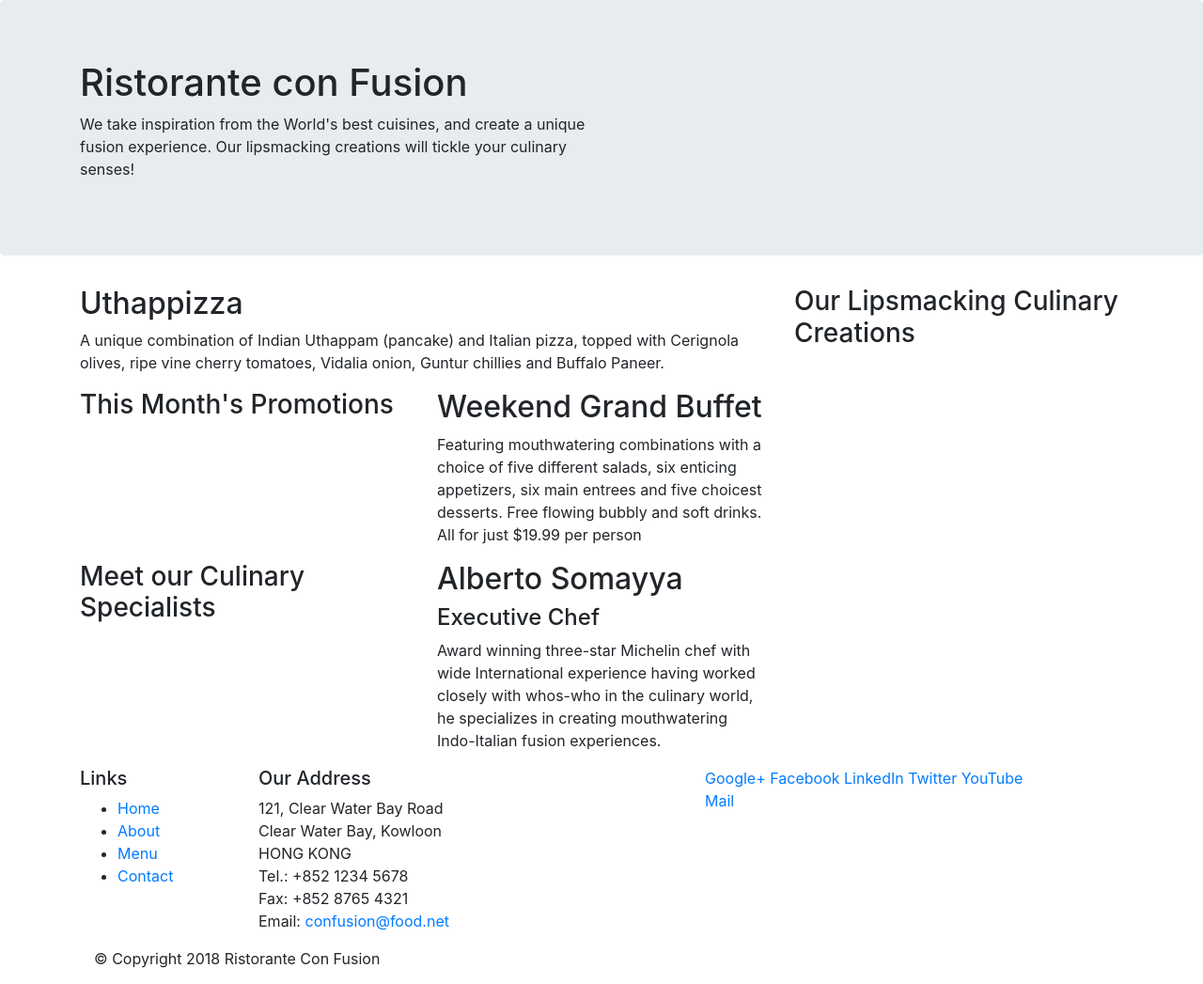
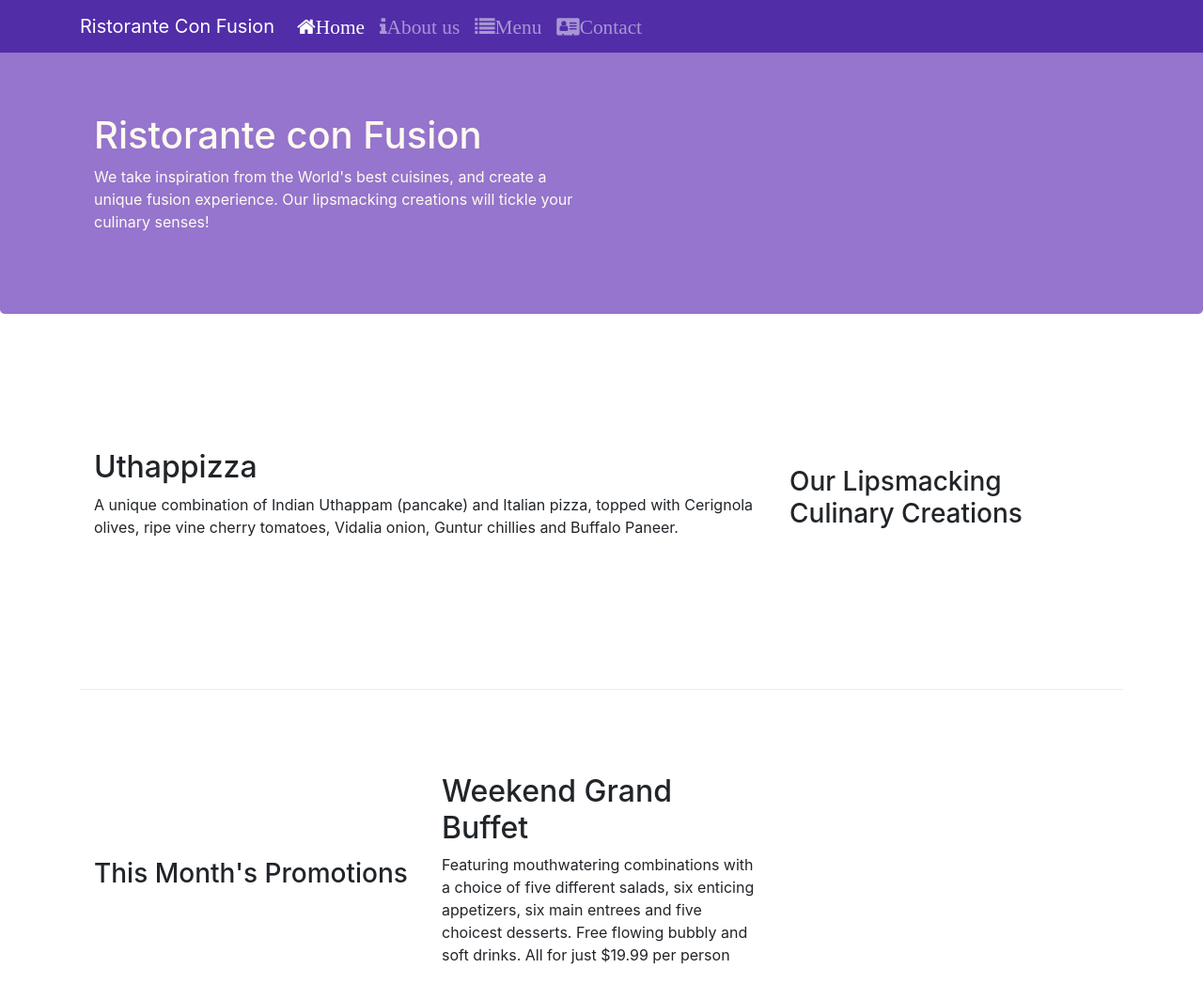
Before and after one commit to jitenvij1992/bootstrap, a website: page index.html in a window 1280 px wide. Shown: the top 1047 px of the page at 94% size. Drawn offline with nearby package versions, Linux system fonts and the light colour scheme.

Commit message:
added navigation and icons

```diff
--- /dev/null
+++ b/css/style.css
@@ -0,0 +1,38 @@
+.row-header{
+    margin:0px auto;
+    padding:0px;
+}
+
+.row-content {
+    margin:0px auto;
+    padding: 50px 0px 50px 0px;
+    border-bottom: 1px ridge;
+    min-height:400px;
+}
+
+footer{
+    background-color: #D1C4E9;
+    margin:0px auto;
+    padding: 20px 0px 20px 0px;
+}
+.jumbotron {
+    padding:70px 30px 70px 30px;
+    margin:0px auto;
+    background: #9575CD ;
+    color:floralwhite;
+}
+
+.address{
+    font-size:80%;
+    margin:0px;
+    color:#0f0f0f;
+}
+
+body{
+    padding:50px 0px 0px 0px;
+    z-index:0;
+}
+
+.navbar-dark {
+     background-color: #512DA8;
+}
--- a/index.html
+++ b/index.html
@@ -10,13 +10,32 @@
 
   <!-- Bootstrap CSS -->
   <link rel="stylesheet" href="node_modules/bootstrap/dist/css/bootstrap.min.css">
+  <link rel="stylesheet" href="node_modules/font-awesome/css/font-awesome.min.css">
+  <link rel="stylesheet" href="node_modules/bootstrap-social/bootstrap-social.css">
+  <link href="css/style.css" rel="stylesheet">
 </head>
 
 <body>
+  <nav class="navbar navbar-dark navbar-expand-sm fixed-top">
+    <div class="container">
+      <button class="navbar-toggler" type="button" data-toggle="collapse" data-target="#NAVBAR">
+        <span class="navbar-toggler-icon"></span>
+      </button>
+        <a class="navbar-brand" href="#">Ristorante Con Fusion</a>
+        <div id="NAVBAR" class="collapse navbar-collapse">
+          <ul class="navbar-nav mr-auto">
+            <li class="nav-item"><a  class="nav-link active" href="#"><span class="fa fa-home fa-lg"/>Home</a></li>
+            <li class="nav-item"><a  class="nav-link" href="./aboutus.html"><span class="fa fa-info fa-lg"/>About us</a></li>
+            <li class="nav-item"><a  class="nav-link" href="#"><span class="fa fa-list fa-lg"/>Menu</a></li>
+            <li class="nav-item"><a  class="nav-link" href="#"><span class="fa fa-address-card fa-lg"/>Contact</a></li>
+          </ul>
+        </div>
+    </div>
+  </nav>
 
     <header class="jumbotron">
         <div class="container">
-            <div class="row">
+            <div class="row row-header">
                 <div class="col-12 col-sm-6">
                     <h1>Ristorante con Fusion</h1>
                     <p>We take inspiration from the World's best cuisines, and create a unique fusion experience. Our lipsmacking creations will tickle your culinary senses!</p>
@@ -28,7 +47,7 @@
     </header>
 
     <div class="container">
-        <div class="row">
+        <div class="row row-content align-items-center">
             <div class="col-8 col-sm-6 order-sm-last col-md-4">
                 <h3>Our Lipsmacking Culinary Creations</h3>
             </div>
@@ -39,7 +58,7 @@
         </div>
 
 
-        <div class="row">
+        <div class="row row-content align-items-center">
             <div class="col-8 col-sm-6 col-md-4">
                 <h3>This Month's Promotions</h3>
             </div>
@@ -49,7 +68,7 @@
             </div>
         </div>
 
-        <div class="row">
+        <div class="row row-content align-items-center">
             <div class="col-8 col-sm-6 col-md-4">
                 <h3>Meet our Culinary Specialists</h3>
             </div>
@@ -66,14 +85,14 @@
             <div class="row">
                 <div class="col-4 offest-1 col-sm-2">
                     <h5>Links</h5>
-                    <ul>
+                    <ul class="list-unstyled">
                         <li><a href="#">Home</a></li>
-                        <li><a href="#">About</a></li>
+                        <li><a href="./aboutus.html">About</a></li>
                         <li><a href="#">Menu</a></li>
                         <li><a href="#">Contact</a></li>
                     </ul>
                 </div>
-                <div class="col-7 col-sm-5">
+                <div class="col-7 col-sm-5 address">
                     <h5>Our Address</h5>
                     <address>
 		              121, Clear Water Bay Road<br>
@@ -84,21 +103,22 @@
 		              Email: <a href="mailto:confusion@food.net">confusion@food.net</a>
 		           </address>
                 </div>
-                <div class="col-12 col-sm-4">
-                    <div>
-                        <a href="http://google.com/+">Google+</a>
-                        <a href="http://www.facebook.com/profile.php?id=">Facebook</a>
-                        <a href="http://www.linkedin.com/in/">LinkedIn</a>
-                        <a href="http://twitter.com/">Twitter</a>
-                        <a href="http://youtube.com/">YouTube</a>
-                        <a href="mailto:">Mail</a>
+                <div class="col-12 col-sm-4 align-self-center">
+                    <div class="text-center">
+                      <a class="btn btn-social-icon btn-google" href="http://google.com/+"><i class="fa fa-google-plus"></i></a>
+                      <a class="btn btn-social-icon btn-facebook" href="http://www.facebook.com/profile.php?id="><i class="fa fa-facebook"></i></a>
+                      <a class="btn btn-social-icon btn-linkedin" href="http://www.linkedin.com/in/"><i class="fa fa-linkedin"></i></a>
+                      <a class="btn btn-social-icon btn-twitter" href="http://twitter.com/"><i class="fa fa-twitter"></i></a>
+                      <a  class="btn btn-social-icon btn-youtube" href="http://youtube.com/"><i class="fa fa-youtube"></i></a>
+                      <a  href="mailto:">Mail</a>
                     </div>
                 </div>
            </div>
-           <div class="col-auto">
-                <div>
-                    <p>© Copyright 2018 Ristorante Con Fusion</p>
-                </div>
+
+             <div class="row justify-content-center">
+                  <div class="col-auto">
+                      <p>© Copyright 2018 Ristorante Con Fusion</p>
+                  </div>
            </div>
         </div>
     </footer>
--- a/package.json
+++ b/package.json
@@ -15,6 +15,8 @@
   },
   "dependencies": {
     "bootstrap": "^4.0.0",
+    "bootstrap-social": "^5.1.1",
+    "font-awesome": "^4.7.0",
     "jquery": "^3.3.1",
     "popper.js": "^1.12.9"
   }
```
Also changed, not shown: aboutus.html (added, +139 -0 lines), 1 other file.
